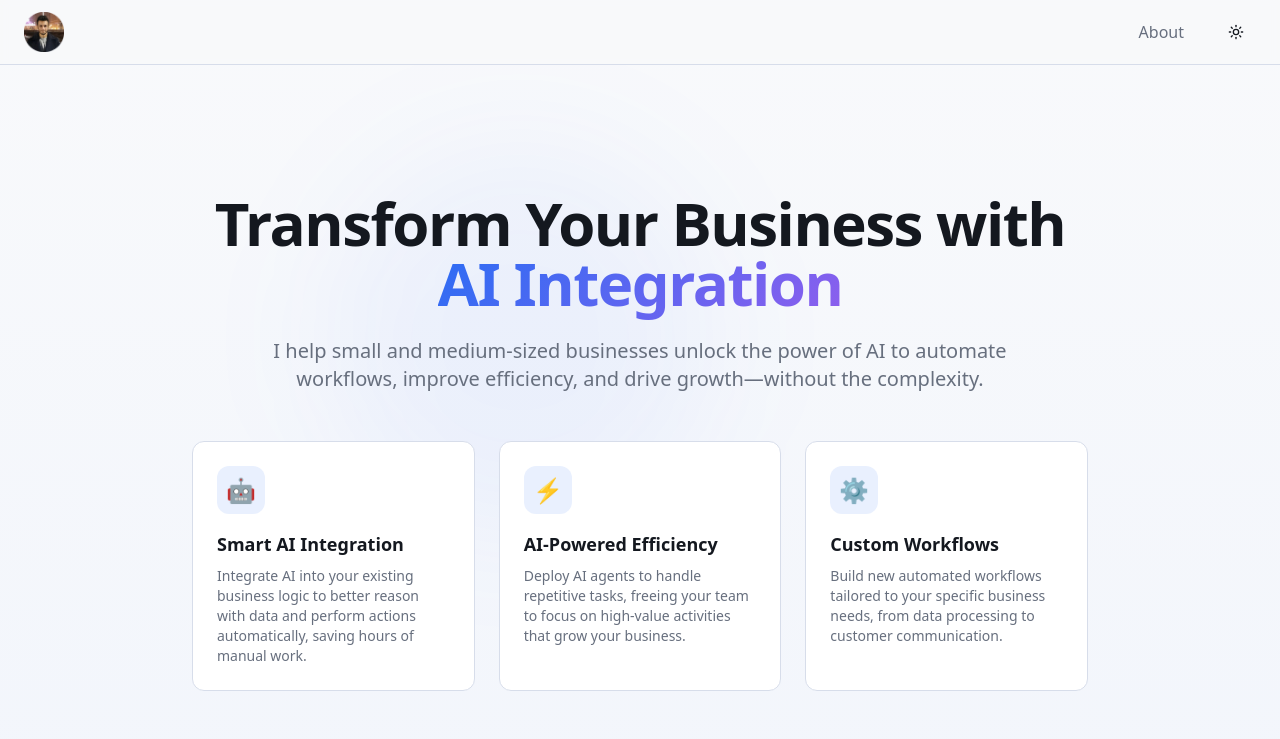
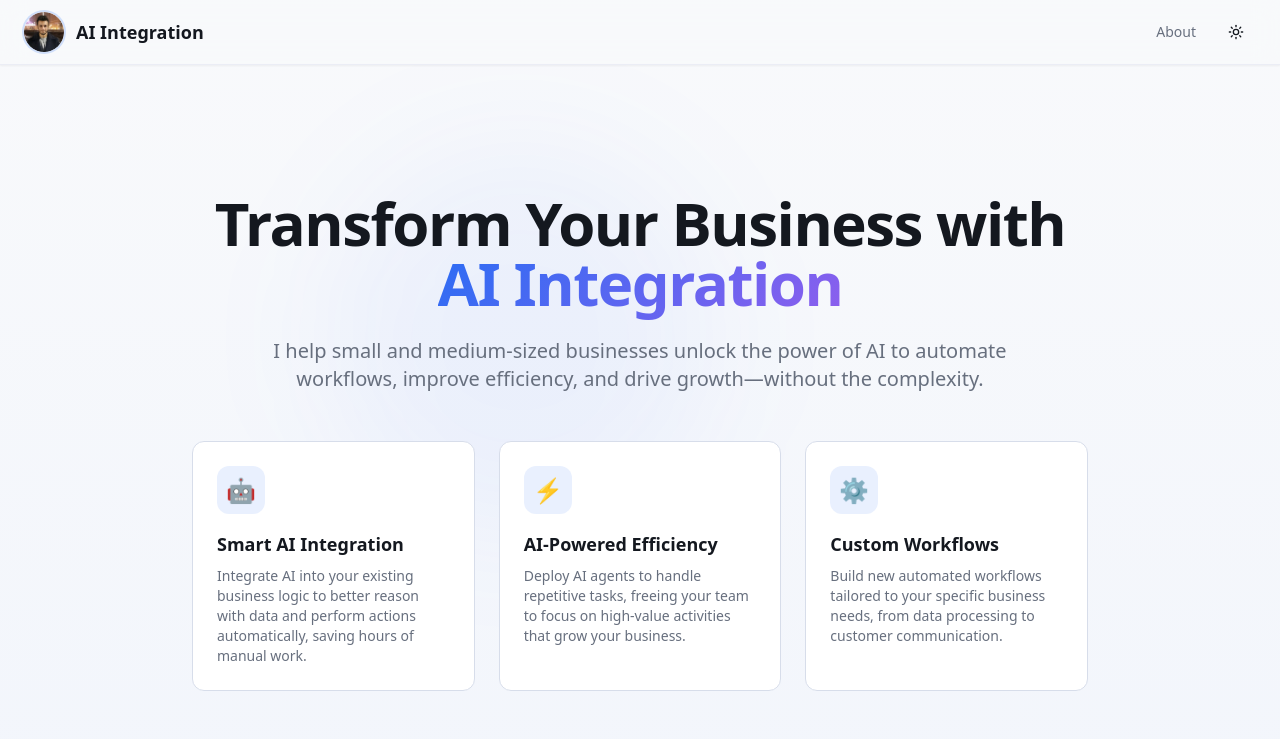
Before and after one commit to kpate349/Personal-Website, a React (Vite) app: page / in a window 1280 px wide. Shown: the top 739 px of the page. Built offline with nearby package versions, Linux system fonts and the light colour scheme.

Commit message:
Refactor: Improve Navbar styling

```diff
--- a/src/components/Navbar.tsx
+++ b/src/components/Navbar.tsx
@@ -14,35 +14,38 @@ export function Navbar() {
   ];
 
   return (
-    <nav className="sticky top-0 z-40 w-full bg-background/80 backdrop-blur-sm border-b">
+    <nav className="sticky top-0 z-40 w-full bg-background/70 backdrop-blur-md border-b border-border/40 shadow-sm">
       <div className="container flex items-center justify-between h-16 px-4 mx-auto sm:px-6">
-        <Link to="/" onClick={closeMenu}>
+        <Link to="/" onClick={closeMenu} className="flex items-center gap-3 group">
           <img
             src="/profile_picture.jpg"
             alt="Logo"
-            className="h-10 w-auto hover:opacity-80 transition-opacity"
+            className="h-10 w-10 rounded-full ring-2 ring-primary/20 group-hover:ring-primary/40 transition-all duration-300 object-cover"
           />
+          <span className="font-semibold text-lg hidden sm:block group-hover:text-primary transition-colors">AI Integration</span>
         </Link>
 
         {/* Desktop Navigation */}
-        <div className="hidden md:flex items-center space-x-8">
+        <div className="hidden md:flex items-center space-x-1">
           {navItems.map((item) => (
             <Link
               key={item.title}
               to={item.path}
-              className="text-muted-foreground hover:text-foreground transition-colors"
+              className="px-4 py-2 rounded-lg text-sm font-medium text-muted-foreground hover:text-foreground hover:bg-secondary/50 transition-all duration-200"
             >
               {item.title}
             </Link>
           ))}
-          <ThemeToggle />
+          <div className="ml-2">
+            <ThemeToggle />
+          </div>
         </div>
 
         {/* Mobile Navigation Toggle */}
-        <div className="flex items-center md:hidden">
+        <div className="flex items-center gap-2 md:hidden">
           <ThemeToggle />
           <button
-            className="p-2 ml-2 text-primary"
+            className="p-2 rounded-lg hover:bg-secondary/50 text-foreground transition-colors"
             onClick={toggleMenu}
             aria-label="Toggle menu"
           >
@@ -53,14 +56,14 @@ export function Navbar() {
 
       {/* Mobile Menu */}
       {isMenuOpen && (
-        <div className="fixed inset-0 z-50 bg-background pt-16 md:hidden animate-fade-in">
+        <div className="fixed inset-0 z-50 bg-background/95 backdrop-blur-lg pt-16 md:hidden animate-fade-in">
           <div className="container px-4 mx-auto">
-            <div className="flex flex-col space-y-6 pt-8">
+            <div className="flex flex-col space-y-4 pt-8">
               {navItems.map((item) => (
                 <Link
                   key={item.title}
                   to={item.path}
-                  className="text-xl font-medium hover:text-primary/80 transition-colors"
+                  className="px-4 py-3 rounded-lg text-lg font-medium hover:bg-secondary/50 hover:text-primary transition-all"
                   onClick={closeMenu}
                 >
                   {item.title}
```
